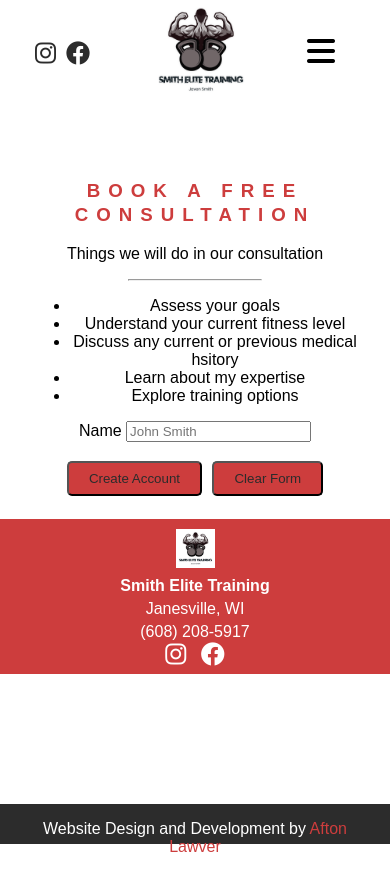
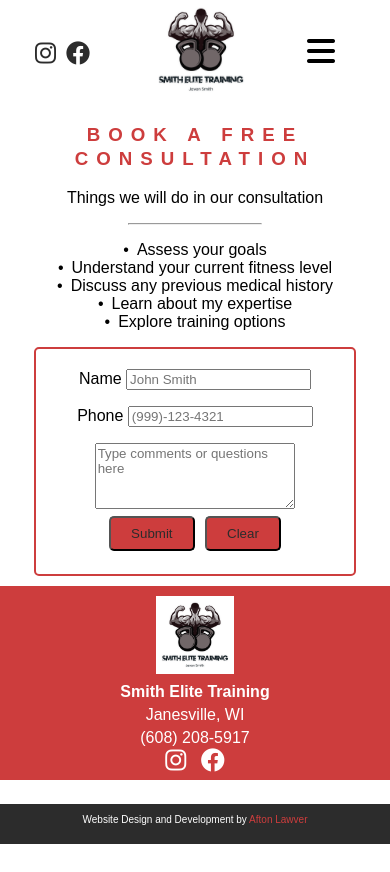
Before and after one commit to AftonLawver/Smith-Elite-Training, a website: page contact.html in a window 390 px wide. After the commit the page ends 844 px from the top, so only its background shows below. Drawn offline with Linux system fonts and the light colour scheme.

Commit message:
Finished front end of the contact form.

```diff
--- a/contact.html
+++ b/contact.html
@@ -59,10 +59,10 @@
                             Things we will do in our consultation
                         </p>
                         <hr>
-                        <ul>
+                        <ul class="custom-list">
                             <li>Assess your goals</li>
                             <li>Understand your current fitness level</li>
-                            <li>Discuss any current or previous medical hsitory</li>
+                            <li>Discuss any previous medical history</li>
                             <li>Learn about my expertise</li>
                             <li>Explore training options</li>
                         </ul>
@@ -71,13 +71,20 @@
                         <input class="custom-input" id="firstNameInput" type="text" placeholder="John Smith" name="name" onkeyup="validateName()">
                         <p class="error" id="firstNameErrorMessage"></p>
 
+                        <label for="phoneInput">Phone</label>
+                        <input class="custom-input" id="phoneNumberInput" type="text" placeholder="(999)-123-4321" name="phone" onkeyup="validatePhone()">
+                        <p class="error" id="phoneNumberErrorMessage"></p>
 
+                        <textarea
+                              id="formTextArea"
+                              rows="4"
+                              placeholder="Type comments or questions here"></textarea>
 
 
                         <div id="buttons">
-                            <button class="btn-primary" id="sendInquiryButton">Create Account</button>
+                            <button class="btn-primary" id="sendInquiryButton">Submit</button>
                             <input class="btn-primary" id="resetButton" type="reset"
-                                   name="clear" value="Clear Form"/>
+                                   name="clear" value="Clear"/>
                         </div>
                     </form>
                 </div>
--- a/scss/_mobile.scss
+++ b/scss/_mobile.scss
@@ -20,7 +20,7 @@
     }
 
     .flex-container-2 {
-        visibility: hidden;
+        display: none;
     }
 
     .flex-container-3 {
@@ -38,5 +38,33 @@
         .item-2 {
             width: 60%;
             }
+    }
+
+    #contact {
+        #inquiryForm {
+            margin: 0px 1vw 10px 1vw;
+
+            #formTextArea {
+                width: 70%;
+                margin: auto;
+            }
         }
+    }
+
+    #top-footer {
+
+        #logo {
+            width: 20%;
+        }
+    }
+
+    #footer {
+
+        .footer-desc {
+            font-size: 10px;
+        }
+    }
+
+
+
 }
--- a/scss/style.scss
+++ b/scss/style.scss
@@ -159,7 +159,6 @@ body {
         &:hover {
             opacity: 0.8;
         }
-
     }
 
     p {
@@ -181,8 +180,33 @@ body {
         width: 40%;
     }
 
+    .custom-list {
+        list-style: none;
+        padding: 0;
+    }
+
+    .custom-list li {
+        margin: auto;
+        padding: 0;
+        text-align: center;
+    }
+
+    .custom-list li::before {
+        content: "\2022";
+        color: black;
+        margin-right: 8px;
+    }
+
     #inquiryForm {
-        padding-bottom: 20px;
+        margin: 0px 10vw 15px 10vw;
+        padding: 20px;
+        border-radius: 5px;
+        border: 2px solid $primary-color;
+
+        #formTextArea {
+            width: 40%;
+            margin: auto;
+        }
     }
 }
 
```
Also changed, not shown: css/style.css.
